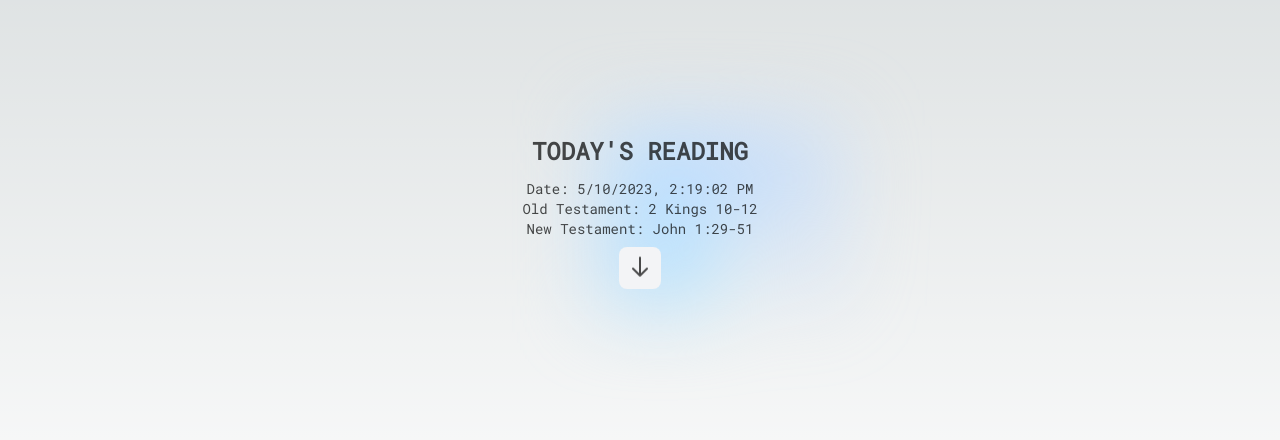
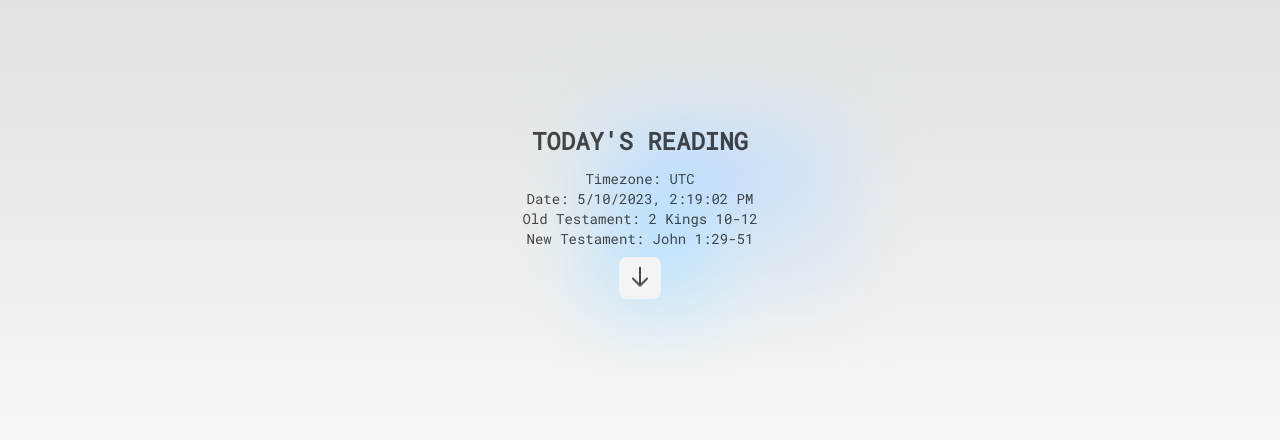
Before and after one commit to namaeconde/bible_yearly_web, a Next.js app: page / in a window 1280 px wide. Shown: the part 184-624 px from the top of the page. Built offline with nearby package versions, Linux system fonts and the light colour scheme.

Commit message:
Add client time zone

```diff
--- a/pages/components/ReadingToday.tsx
+++ b/pages/components/ReadingToday.tsx
@@ -16,6 +16,9 @@ export default function ReadingToday({ readingToday }: { readingToday: ReadingTo
             <h2 className={`mb-3 text-2xl font-bold opacity-70`}>
                 TODAY&apos;S READING
             </h2>
+            <p className={`text-sm opacity-70`}>
+                Timezone: {Intl.DateTimeFormat().resolvedOptions().timeZone}
+            </p>
             <p className={`text-sm opacity-70`}>
                 Date: {readingToday["Date"]}
             </p>
```
